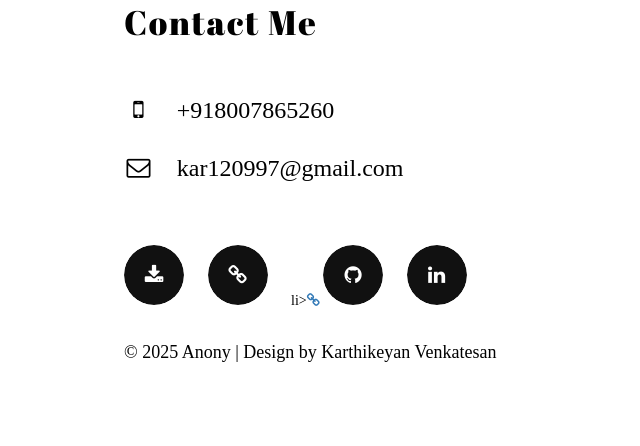
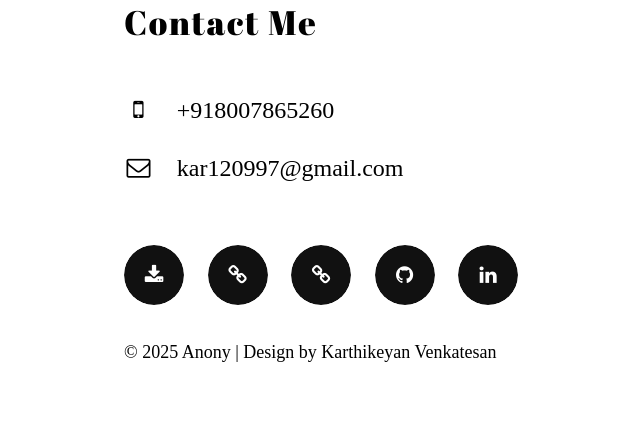
Before and after one commit to vkarthikeyan12/trial-website, a Flask app: page / in a window 1280 px wide. Shown: the part 3473-3919 px from the top of the page, without its empty margins (576-1216 px from the left). Run offline with Flask 3, Linux system fonts and the light colour scheme; some libraries are stand-ins or nearby versions; some web fonts are replaced.

Commit message:
Update index.html

```diff
--- a/templates/index.html
+++ b/templates/index.html
@@ -251,7 +251,7 @@
 
                         <li><a href="https://drive.google.com/file/d/1LhDMcNsNGyHSjtScfHZoCGF2gjwmsndY/view?usp=drive_link"><i class="fa fa-download" aria-hidden="true"></i></a></li>
                         <li><a href="https://tryhackme.com/p/anony"><i class="fa fa-link" aria-hidden="true"></i></a></li>
-                        li><a href="https://leetcode.com/u/NBDQvKHQHg"><i class="fa fa-link" aria-hidden="true"></i></a></li>
+                        <li><a href="https://leetcode.com/u/NBDQvKHQHg"><i class="fa fa-link" aria-hidden="true"></i></a></li>
                         <li><a href="https://github.com/vkarthikeyan12"><i class="fa fa-github" aria-hidden="true"></i></a></li>
                         <li><a href="https://www.linkedin.com/in/karthikeyan-venkatesan/"><i class="fa fa-linkedin" aria-hidden="true"></i></a></li>
 
```
